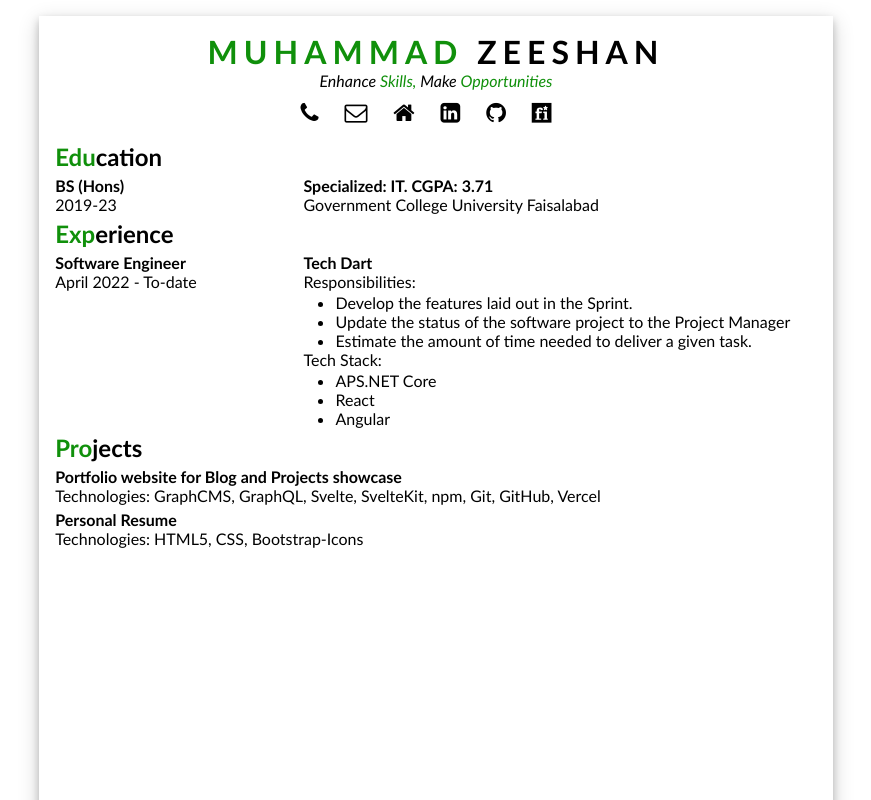
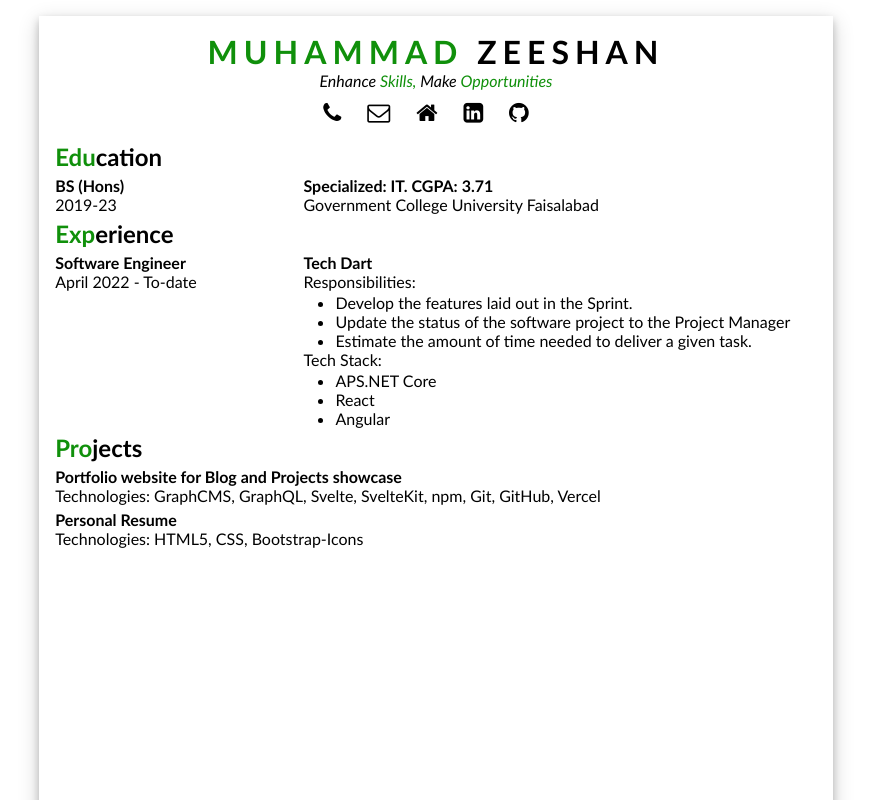
Before and after one commit to zexhan17/Muhammad_Zeeshan_Resume, a plain HTML site: page index.html in a window 1280 px wide. Shown: the top 800 px of the page, without its empty margins (204-1075 px from the left). Drawn offline with Linux system fonts and the light colour scheme.

Commit message:
fiverr icon remove

```diff
--- a/index.html
+++ b/index.html
@@ -48,11 +48,11 @@
                 </a>
             </abbr>
             <!-- Fiverr -->
-            <abbr class="tooltip tooltip--bottom" data-tooltip="zeeshan_xee">
+            <!-- <abbr class="tooltip tooltip--bottom" data-tooltip="zeeshan_xee">
                 <a href="https://www.fiverr.com/zeeshan_xee/do-coding-assignments-tasks-in-any-programming-language" target="_blank">
                     <i class="fa fa-fonticons"></i>
                 </a>
-            </abbr>
+            </abbr> -->
 
         </div>
     </header>
```
